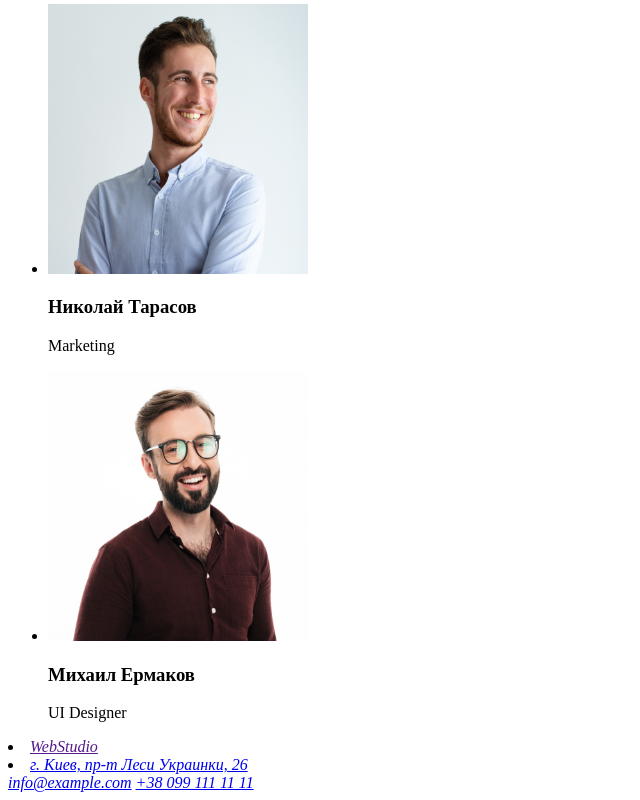
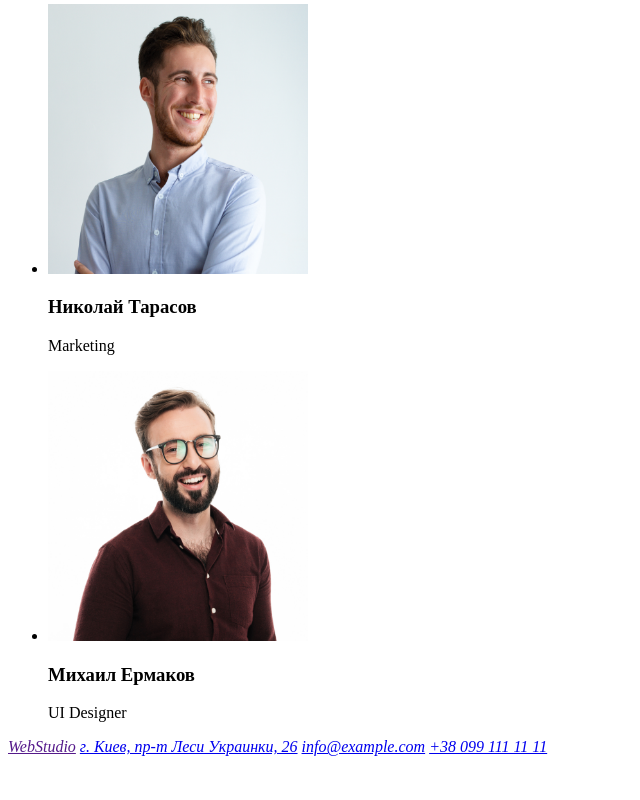
Before and after one commit to Andrew-Borys/goit-markup-hw-01, a plain HTML site: page index.html in a window 1280 px wide. Shown: the part 2190-2990 px from the top of the page, without its empty margins (0-640 px from the left). After the commit the page ends 2954 px from the top, so only its background shows below. Drawn offline with Linux system fonts and the light colour scheme.

Commit message:
last corr

```diff
--- a/index.html
+++ b/index.html
@@ -98,8 +98,8 @@
                 <h3 hidden>Контакты</h3>
                 <address>
 
-                    <li lang="en"><a href="">WebStudio</a>
-                    <li><a href="https://goo.gl/maps/ZiFpaqbvBvaBpqtx7" target="_blank" rel="noopener noreferrer">г. Киев, пр-т Леси Украинки, 26</a></li>
+                    <a lang="en" href="">WebStudio</a>
+                    <a href="https://goo.gl/maps/ZiFpaqbvBvaBpqtx7" target="_blank" rel="noopener noreferrer">г. Киев, пр-т Леси Украинки, 26</a></li>
                     <a href="mailto:info@example.com">info@example.com</a></li>
                     <a href="tel:+380991111111">+38 099 111 11 11</a></li>
 
```
